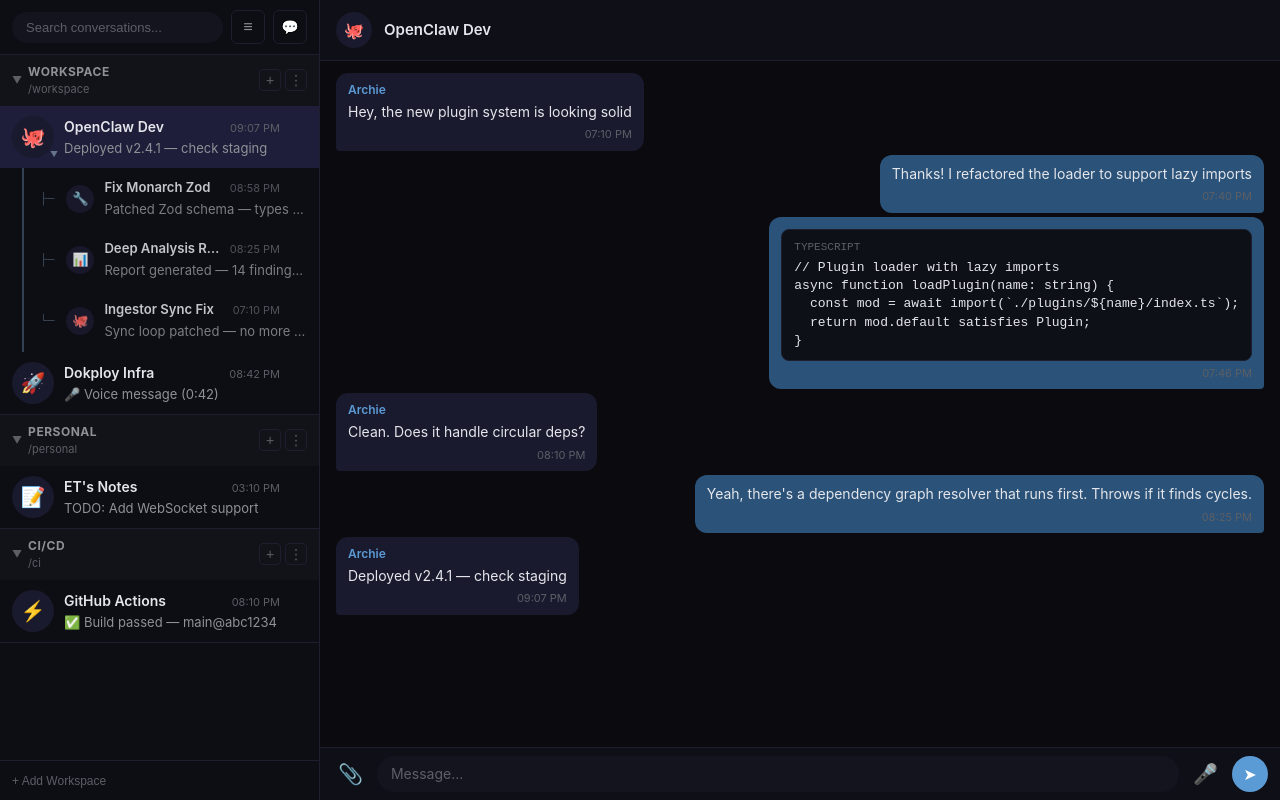
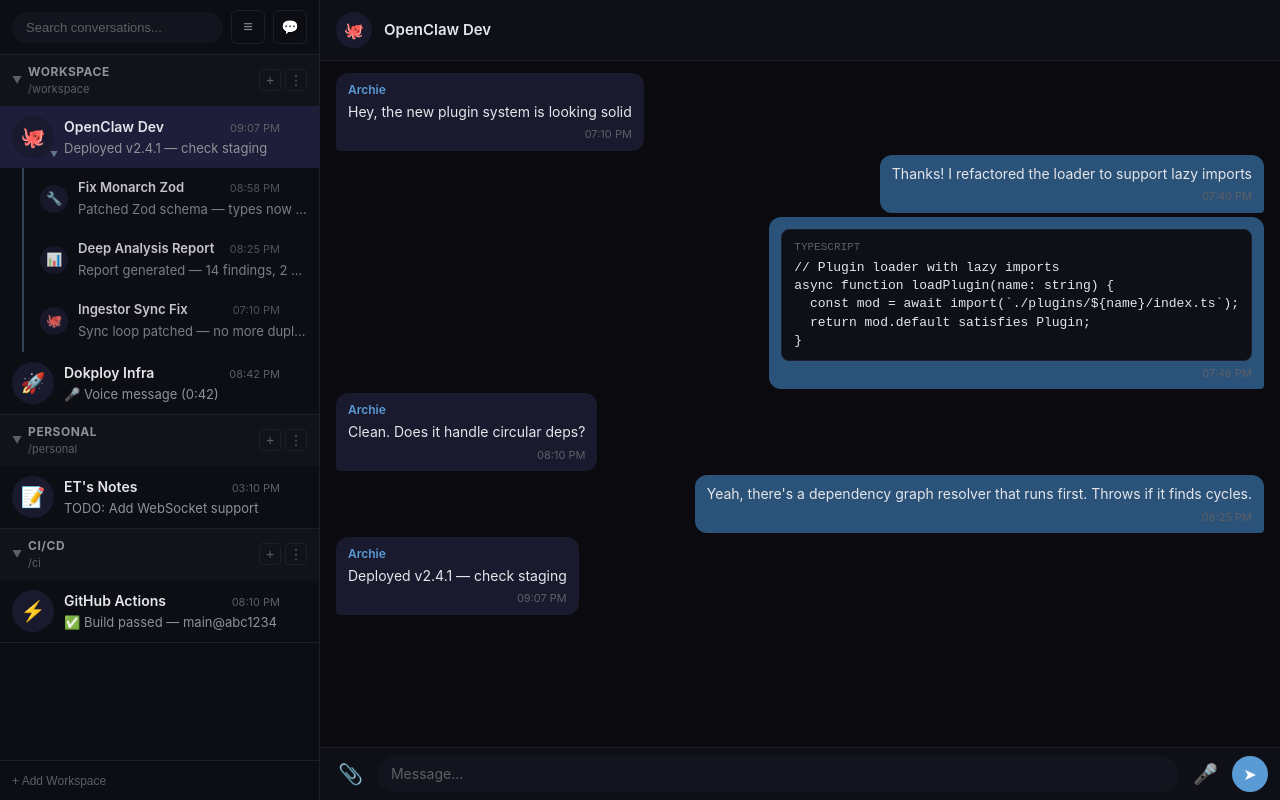
Before and after one commit to etdofreshai/ets-dev-channel, a React (Vite) app: page / in a window 1280 px wide. Built offline with nearby package versions, Linux system fonts and the light colour scheme.

Commit message:
fix: remove tree lines from sub-conversations

```diff
--- a/src/components/Sidebar.tsx
+++ b/src/components/Sidebar.tsx
@@ -260,9 +260,7 @@ export default function Sidebar({
                       title={c.description || undefined}
                       style={{ order: -c.lastTimestamp }}
                     >
-                      {isSub && (
-                        <span className="conv-tree-line">{isLastChild ? '└─' : '├─'}</span>
-                      )}
+
                       <div className="conv-avatar">
                         {c.avatar}
                         {hasChildren && (
```
